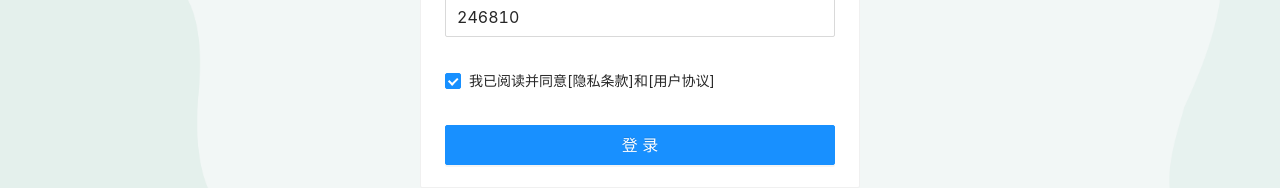
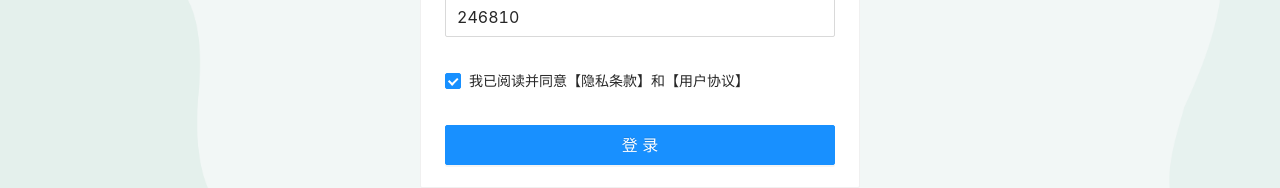
Before and after one commit to modest27/CodeLearn-PC, a React (Create React App) app: page /login in a window 1280 px wide. Shown: the part 392-580 px from the top of the page. Built offline with nearby package versions, Linux system fonts and the light colour scheme.

Commit message:
'登录功能-提示与loading优化'

```diff
--- a/package.json
+++ b/package.json
@@ -1,5 +1,5 @@
 {
-  "name": "geek-pc-hz21",
+  "name": "codelearn-pc",
   "version": "0.1.0",
   "private": true,
   "dependencies": {
--- a/src/pages/Login/index.js
+++ b/src/pages/Login/index.js
@@ -1,9 +1,13 @@
 import React, { Component } from 'react'
-import { Card, Form, Input, Button, Checkbox } from 'antd'
+import { Card, Form, Input, Button, Checkbox, message } from 'antd'
 import './index.scss'
 import logo from 'assets/logo.png'
 import { login } from 'api/user'
 export default class Login extends Component {
+  state = {
+    // 加载状态
+    loading: false
+  }
   render() {
     return (
       <div className="login">
@@ -17,7 +21,7 @@ export default class Login extends Component {
             initialValues={{
               mobile: '13911111111',
               code: '246810',
-              agree: true,
+              agree: true
             }}
           >
             <Form.Item
@@ -25,12 +29,12 @@ export default class Login extends Component {
               rules={[
                 {
                   required: true,
-                  message: '手机号不能为空',
+                  message: '手机号不能为空'
                 },
                 {
                   pattern: /^1[3-9]\d{9}$/,
-                  message: '手机号格式错误',
-                },
+                  message: '手机号格式错误'
+                }
               ]}
             >
               <Input placeholder="请输入你的手机号" autoComplete="off" />
@@ -41,12 +45,12 @@ export default class Login extends Component {
               rules={[
                 {
                   required: true,
-                  message: '验证码不能为空',
+                  message: '验证码不能为空'
                 },
                 {
                   pattern: /^\d{6}$/,
-                  message: '验证码格式错误',
-                },
+                  message: '验证码格式错误'
+                }
               ]}
             >
               <Input placeholder="请输入验证码" autoComplete="off"></Input>
@@ -67,18 +71,15 @@ export default class Login extends Component {
                   //   }
                   // },
                   // 自定义校验规则
-                  validator: (rule, value) =>
-                    value
-                      ? Promise.resolve()
-                      : Promise.reject(new Error('请阅读并同意用户协议')),
-                },
+                  validator: (rule, value) => (value ? Promise.resolve() : Promise.reject(new Error('请阅读并同意用户协议')))
+                }
               ]}
             >
-              <Checkbox>我已阅读并同意[隐私条款]和[用户协议]</Checkbox>
+              <Checkbox>我已阅读并同意【隐私条款】和【用户协议】</Checkbox>
             </Form.Item>
 
             <Form.Item>
-              <Button type="primary" htmlType="submit" block>
+              <Button type="primary" htmlType="submit" block loading={this.state.loading}>
                 登录
               </Button>
             </Form.Item>
@@ -89,19 +90,27 @@ export default class Login extends Component {
   }
 
   onFinish = async ({ mobile, code }) => {
+    this.setState({
+      loading: true
+    })
     try {
       const res = await login(mobile, code)
-      console.log(res)
       // 登录成功
-      // 1. 保存token
-      localStorage.setItem('token', res.data.token)
-      // 2. 跳转到首页
-      this.props.history.push('/home')
+
       // 3. 提示消息
-      alert('登录成功')
+      message.success('登录成功', 1, () => {
+        // 1. 保存token
+        localStorage.setItem('token', res.data.token)
+        // 2. 跳转到首页
+        this.props.history.push('/home')
+      })
     } catch (error) {
       // console.dir(error)
-      alert(error.response.data.message)
+      message.warning(error.response.data.message, 1, () => {
+        this.setState({
+          loading: false
+        })
+      })
     }
   }
 }
```
